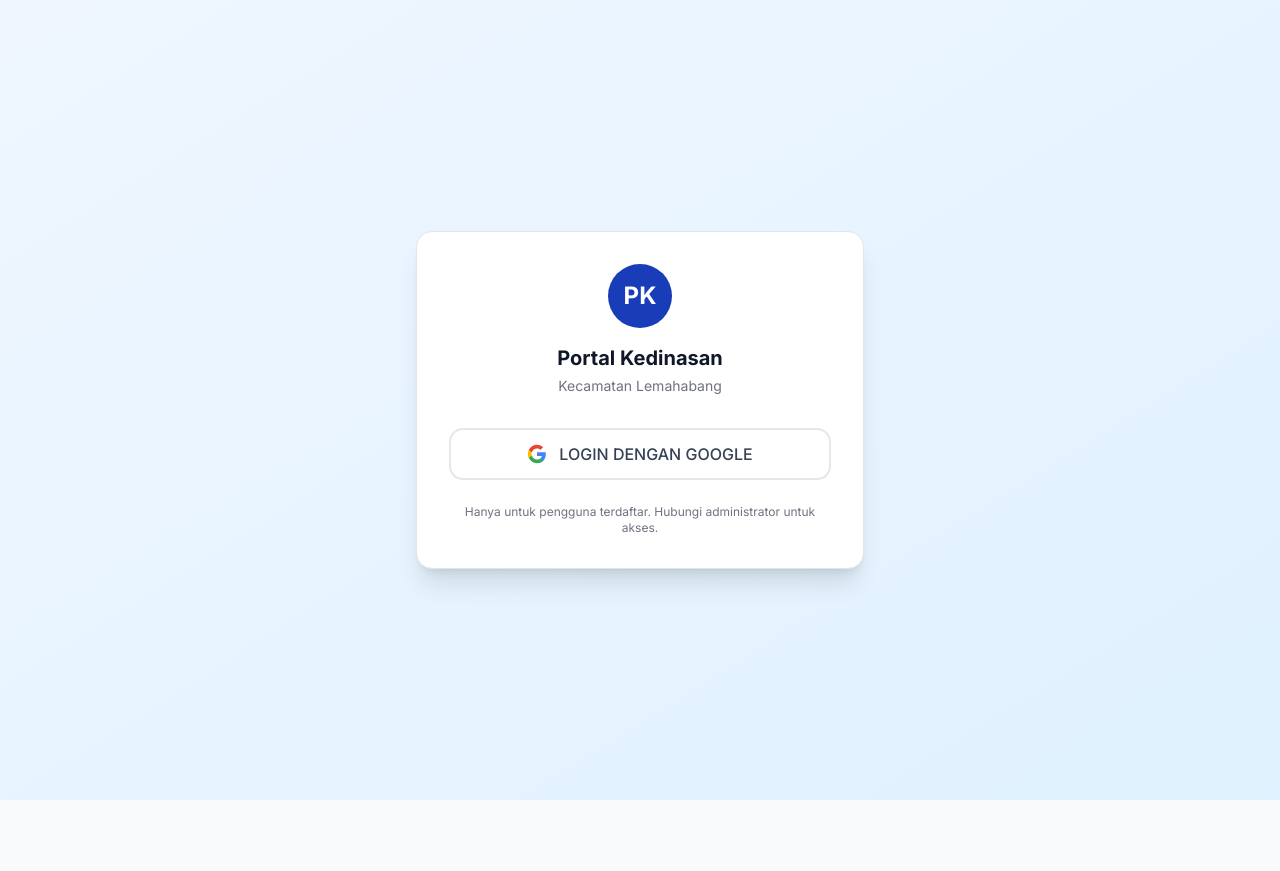
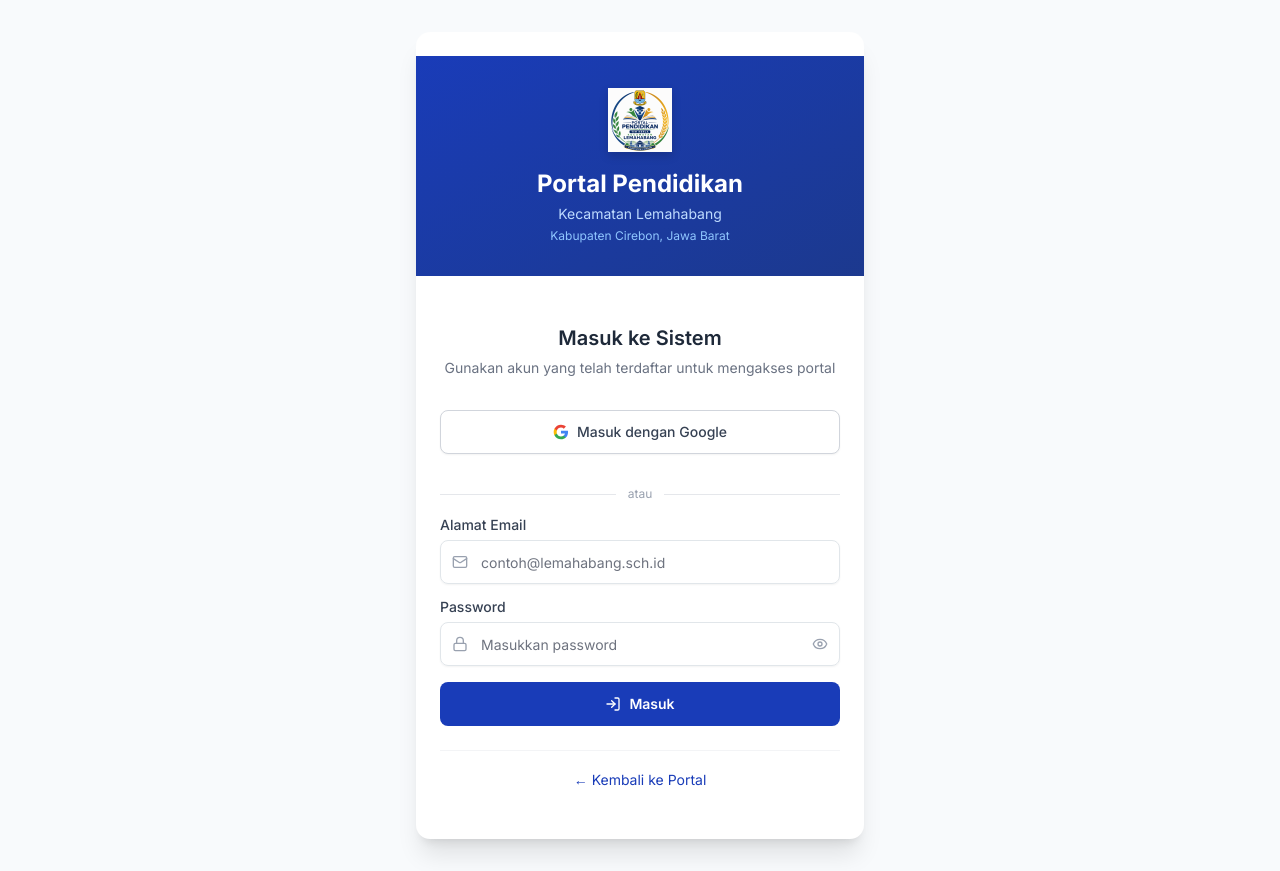
Before and after one commit to bankyan80/portal-korwil, a Next.js app: page /login in a window 1280 px wide. Before the commit the page ends 800 px from the top, so only its background shows below. Built offline with nearby package versions, Linux system fonts and the light colour scheme; no server answers; the database is empty.

Commit message:
Fix: Login flow - await signOut, full page reload, tanpa role check, siapapun bisa login

```diff
--- a/src/app/admin/operator/page.tsx
+++ b/src/app/admin/operator/page.tsx
@@ -135,10 +135,12 @@ export default function OperatorDashboard() {
     return null;
   }
 
-  function handleLogout() {
-    if (auth) auth.signOut();
+  async function handleLogout() {
+    if (auth) {
+      try { await auth.signOut(); } catch {}
+    }
     setUser(null);
-    router.push('/');
+    window.location.href = '/login';
   }
 
   const menu = [
--- a/src/app/admin/organisasi/page.tsx
+++ b/src/app/admin/organisasi/page.tsx
@@ -32,10 +32,11 @@ export default function OrganisasiDashboard() {
     { label: 'Galeri', icon: Image, desc: 'Dokumentasi kegiatan', href: '/admin/organisasi/galeri' },
   ];
 
-  function handleLogout() {
-    if (auth) { auth.signOut(); }
-    setUser(null);
-    router.push('/');
+  async function handleLogout() {
+    if (auth) {
+      try { await auth.signOut(); } catch {}
+    }
+    window.location.href = '/login';
   }
 
   return (
--- a/src/app/admin/super/guru/[nik]/page.tsx
+++ b/src/app/admin/super/guru/[nik]/page.tsx
@@ -44,10 +44,11 @@ export default function GuruDetailPage() {
     if (nik) queueMicrotask(() => { fetchDetail(); });
   }, [user, router, nik]);
 
-  function handleLogout() {
-    if (auth) auth.signOut();
-    setUser(null);
-    router.push('/');
+  async function handleLogout() {
+    if (auth) {
+      try { await auth.signOut(); } catch {}
+    }
+    window.location.href = '/login';
   }
 
   if (!user) return null;
--- a/src/app/admin/super/page.tsx
+++ b/src/app/admin/super/page.tsx
@@ -231,10 +231,11 @@ export default function SuperAdminDashboard() {
 
   if (!user) return null;
 
-  function handleLogout() {
-    if (auth) auth.signOut();
-    setUser(null);
-    router.push('/');
+  async function handleLogout() {
+    if (auth) {
+      try { await auth.signOut(); } catch {}
+    }
+    window.location.href = '/login';
   }
 
   const menu = [
--- a/src/app/login/page.tsx
+++ b/src/app/login/page.tsx
@@ -1,105 +1,34 @@
 'use client';
 
-import { useState, useEffect, useRef } from 'react';
+import { useEffect, useRef } from 'react';
 import { useRouter } from 'next/navigation';
-import { auth, db } from '@/lib/firebase';
-import { signInWithPopup, GoogleAuthProvider } from 'firebase/auth';
 import { useAppStore } from '@/store/app-store';
-import { getAdminDashboardRoute } from '@/lib/permissions';
+import { LoginForm } from '@/components/auth/LoginForm';
+import { Loader2 } from 'lucide-react';
 
 export default function LoginPage() {
   const router = useRouter();
   const user = useAppStore((s) => s.user);
-  const [loading, setLoading] = useState(false);
-  const [error, setError] = useState('');
-  const redirecting = useRef(false);
+  const isLoadingAuth = useAppStore((s) => s.isLoadingAuth);
+  const redirected = useRef(false);
 
-  const callbackUrl = typeof window !== 'undefined'
-    ? new URLSearchParams(window.location.search).get('callbackUrl') || ''
-    : '';
+  useEffect(() => {
+    if (redirected.current || isLoadingAuth) return;
+    if (!user) return;
+    redirected.current = true;
+    router.replace('/');
+  }, [user, isLoadingAuth, router]);
 
-  // Jika sudah login, redirect
-  useEffect(() => {
-    if (user && user.role !== 'publik' && !redirecting.current) {
-      redirecting.current = true;
-      const target = callbackUrl || getAdminDashboardRoute(user.role);
-      router.replace(target);
-    }
-  }, [user, callbackUrl, router]);
-
-  async function handleGoogleLogin() {
-    if (!auth || !db) {
-      setError('Firebase tidak dikonfigurasi. Hubungi administrator.');
-      return;
-    }
-    setLoading(true);
-    setError('');
-    try {
-      const provider = new GoogleAuthProvider();
-      await signInWithPopup(auth, provider);
-      // AuthProvider handle user profile + cookie
-    } catch (err: any) {
-      if (err.code === 'auth/popup-closed-by-user') {
-        setError('Login dibatalkan');
-      } else {
-        setError(err.message || 'Gagal login');
-      }
-    } finally {
-      setLoading(false);
-    }
-  }
-
-  if (!auth || !db) {
+  if (isLoadingAuth) {
     return (
-      <div className="min-h-screen flex items-center justify-center">
-        <p className="text-muted-foreground">Firebase tidak dikonfigurasi. Hubungi administrator.</p>
+      <div className="min-h-screen flex items-center justify-center bg-gradient-to-br from-blue-50 to-sky-100 dark:from-gray-900 dark:to-gray-800">
+        <div className="text-center">
+          <Loader2 className="w-8 h-8 animate-spin text-blue-600 mx-auto mb-3" />
+          <p className="text-sm text-muted-foreground">Memeriksa sesi...</p>
+        </div>
       </div>
     );
   }
 
-  return (
-    <div className="min-h-screen flex items-center justify-center bg-gradient-to-br from-blue-50 to-sky-100 dark:from-gray-900 dark:to-gray-800">
-      <div className="w-full max-w-md mx-4">
-        <div className="bg-white dark:bg-gray-800 rounded-2xl shadow-xl border dark:border-gray-700 p-8">
-          <div className="text-center mb-8">
-            <div className="w-16 h-16 mx-auto mb-4 rounded-full bg-blue-800 flex items-center justify-center">
-              <span className="text-white text-2xl font-bold">PK</span>
-            </div>
-            <h1 className="text-xl font-bold text-gray-900 dark:text-white">
-              Portal Kedinasan
-            </h1>
-            <p className="text-sm text-muted-foreground mt-1">
-              Kecamatan Lemahabang
-            </p>
-          </div>
-
-          <button
-            onClick={handleGoogleLogin}
-            disabled={loading}
-            className="w-full flex items-center justify-center gap-3 px-4 py-3 border-2 border-gray-200 dark:border-gray-600 rounded-xl hover:bg-gray-50 dark:hover:bg-gray-700 transition-colors disabled:opacity-50"
-          >
-            <svg className="w-5 h-5" viewBox="0 0 24 24">
-              <path fill="#4285F4" d="M22.56 12.25c0-.78-.07-1.53-.2-2.25H12v4.26h5.92a5.06 5.06 0 01-2.2 3.32v2.77h3.57c2.08-1.92 3.28-4.74 3.28-8.1z"/>
-              <path fill="#34A853" d="M12 23c2.97 0 5.46-.98 7.28-2.66l-3.57-2.77c-.98.66-2.23 1.06-3.71 1.06-2.86 0-5.29-1.93-6.16-4.53H2.18v2.84C3.99 20.53 7.7 23 12 23z"/>
-              <path fill="#FBBC05" d="M5.84 14.09c-.22-.66-.35-1.36-.35-2.09s.13-1.43.35-2.09V7.07H2.18C1.43 8.55 1 10.22 1 12s.43 3.45 1.18 4.93l2.85-2.22.81-.62z"/>
-              <path fill="#EA4335" d="M12 5.38c1.62 0 3.06.56 4.21 1.64l3.15-3.15C17.45 2.09 14.97 1 12 1 7.7 1 3.99 3.47 2.18 7.07l3.66 2.84c.87-2.6 3.3-4.53 6.16-4.53z"/>
-            </svg>
-            <span className="font-medium text-gray-700 dark:text-gray-200">
-              {loading ? 'Memproses...' : 'LOGIN DENGAN GOOGLE'}
-            </span>
-          </button>
-
-          {error && (
-            <p className="mt-4 text-sm text-red-600 bg-red-50 dark:bg-red-900/30 dark:text-red-400 rounded-lg px-3 py-2 text-center">
-              {error}
-            </p>
-          )}
-
-          <p className="mt-6 text-xs text-center text-muted-foreground">
-            Hanya untuk pengguna terdaftar. Hubungi administrator untuk akses.
-          </p>
-        </div>
-      </div>
-    </div>
-  );
+  return <LoginForm />;
 }
--- a/src/components/admin/SuperPageShell.tsx
+++ b/src/components/admin/SuperPageShell.tsx
@@ -24,10 +24,12 @@ export default function SuperPageShell({ title, subtitle, children, maxWidth = '
     }
   }, [user, router]);
 
-  function handleLogout() {
-    if (auth) auth.signOut();
+  async function handleLogout() {
+    if (auth) {
+      try { await auth.signOut(); } catch {}
+    }
     setUser(null);
-    router.push('/');
+    window.location.href = '/login';
   }
 
   if (!user || user.role !== 'super_admin') return null;
```
